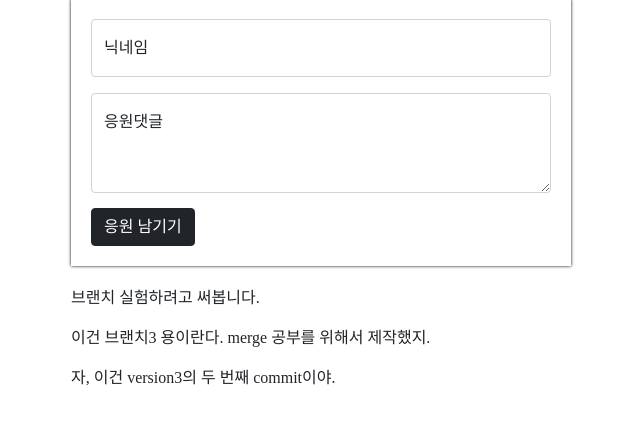
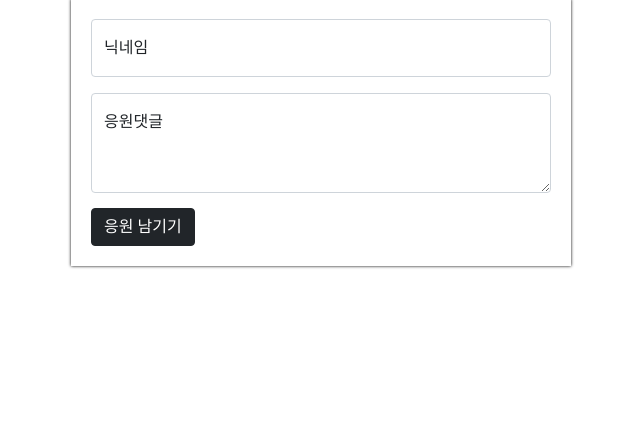
Before and after one commit to hyeonjun4460/personal-repository, a Flask app: page / in a window 1280 px wide. Shown: the part 321-746 px from the top of the page, without its empty margins (319-959 px from the left). Run offline with Flask 2, Linux system fonts and the light colour scheme; data that the repository does not hold is empty.

Commit message:
reset
merge 공부용 내용 제거.

```diff
--- a/homework/templates/index.html
+++ b/homework/templates/index.html
@@ -133,9 +133,7 @@
     <button onclick="save_comment()" type="button" class="btn btn-dark">응원 남기기</button>
 </div>
 <div class="mycards" id="comment-list">
-    <p>브랜치 실험하려고 써봅니다.</p>
-    <p>이건 브랜치3 용이란다. merge 공부를 위해서 제작했지.</p>
-    <p>자, 이건 version3의 두 번째 commit이야.</p>
+
 </div>
 </body>
 </html>
```
